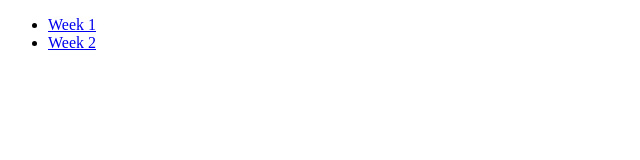
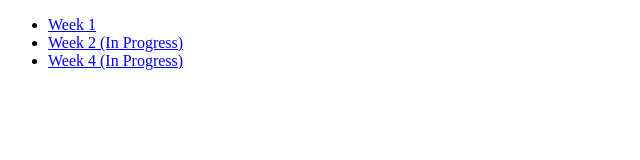
Before and after one commit to AstroBoi6161/ComputerGraphics, a plain HTML site: page index.html in a window 1280 px wide. Shown: the whole page, without its empty margins (0-640 px from the left). Drawn offline with Linux system fonts and the light colour scheme.

Commit message:
Updated index.html

```diff
--- a/index.html
+++ b/index.html
@@ -11,7 +11,10 @@
          <a href="./week1/index_wk1.html">Week 1</a>
       </li>
       <li>
-         <a href="./week2/index_wk2.html">Week 2</a>
+         <a href="./week2/index_wk2.html">Week 2 (In Progress)</a>
+      </li>
+      <li>
+         <a href="./week4/index_wk4.html">Week 4 (In Progress)</a>
       </li>
    </ul>
 </body>
```
